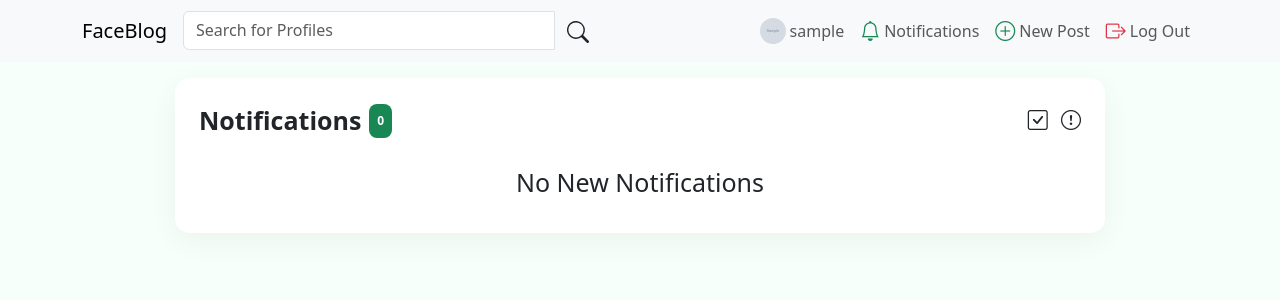
After one commit to LuisBell0/Django-FaceBlog-Project-1.0, a Django app: page /notifications/list/ in a window 1280 px wide. The commit adds this page. Shown: the top 300 px of the page. Run offline with Django 5.2, Linux system fonts and the light colour scheme; a user stored in the database is signed in; tables that the repository leaves empty hold one stand-in row (values such as "Sample post"); grey boxes marked "Sample" are stand-in pictures; data that the repository does not hold is empty; some web fonts are replaced.

Commit message:
Commit 8.18: Implemented second part of notifications system with templates, functionality to auto erase, mark all as read, etc.

```diff
--- a/blog/models.py
+++ b/blog/models.py
@@ -157,6 +157,10 @@ class Notification(models.Model):
   def __str__(self):
     return f'{self.sender} | {self.type} | {self.created_at}'
 
+  def save(self, *args, **kwargs):
+      super().save(*args, **kwargs)
+      self.cleanup_notifications()
+
   @staticmethod
   def send_notification(sender, receiver, notification_type):
     if sender != receiver:
@@ -174,3 +178,14 @@ class Notification(models.Model):
         notification.message = "started following you"
 
       notification.save()
+
+  @classmethod
+  def cleanup_notifications(cls):
+    max_notifications = 100
+    total_count = cls.objects.count()
+    if total_count > max_notifications:
+      excess_count = total_count - max_notifications
+      # Fetch the IDs of the oldest notifications to be deleted
+      old_notifications = cls.objects.order_by('created_at')[:excess_count].values_list('id', flat=True)
+      # Delete the notifications using the fetched IDs
+      cls.objects.filter(id__in=list(old_notifications)).delete()
--- a/blog/static/blog/css/styles.css
+++ b/blog/static/blog/css/styles.css
@@ -55,6 +55,10 @@ a {
 
 .text-grey-900 {
   color: #212529 !important;
+}
+
+.font-xsssss {
+  font-size: 10px !important;
 }
 
 .font-xssss {
@@ -119,16 +123,12 @@ a {
   text-align: center;
 }
 
-.bg-primary-gradiant {
-  background: linear-gradient(135deg, #05f, #09f) !important;
-}
-
 .color-red {
   color: red;
 }
 
 .bg-greylight {
-  background-color: #f5f5f5 !important;
+    background-color: #ececec;
 }
 
 .shadow-xss {
--- a/blog/templates/blog/_base.html
+++ b/blog/templates/blog/_base.html
@@ -106,7 +106,7 @@
                 </li>
                 <li class="nav-item">
                   <a class="nav-link d-flex align-items-center"
-                    href="#" role="button">
+                    href="{% url 'notifications' %}" role="button">
                     <i class="bi bi-bell text-success font-sm"></i>
                     <span class="ms-1">Notifications</span>
                   </a>
--- /dev/null
+++ b/blog/templates/blog/notifications_view.html
@@ -0,0 +1,68 @@
+{% extends 'blog/_base.html' %}
+{% load static %}
+{% load form_tags %}
+{% block content %}
+    <div class="container">
+        <div class="w-100 d-flex justify-content-center">
+            <div class="col-12 col-lg-10">
+                <div class="card shadow-xss rounded-xxl border-0 my-3 p-3">
+                    <div class="d-flex justify-content-between align-items-center p-1 m-1">
+                        <div class="d-flex align-items-center">
+                           <span class="font-lg fw-700">Notifications</span>
+                            <span class="font-xssss fw-600 bg-success text-white rounded-3 ms-2 p-2 mt-0">{{ not_read_notifications.count }}</span>
+                        </div>
+                        <div class="">
+                            <a href="{% url 'mark-all-read' %}" class="text-dark me-2" title="Mark All As Read">
+                                <span class="font-sm">
+                                     <i class="bi bi-check-square"></i>
+                                </span>
+                            </a>
+                            <a tabindex="0" class="font-sm text-dark popover-dismiss" role="button" data-bs-toggle="popover" data-bs-trigger="focus" data-bs-placement="bottom" data-bs-content="After 100 notifications, the oldest notification will delete automatically">
+                                <i class="bi bi-exclamation-circle"></i>
+                            </a>
+                        </div>
+                    </div>
+                    <div class="my-2">
+                        {% if notifications %}
+                            {% for notification in notifications %}
+                                <div class="mx-2">
+                                    <div class="d-flex flex-column">
+                                        <a href="{% url 'mark-notification-read' notification.id %}" class="text-dark {% if notification.is_read %} bg-greylight {% else %} bg-hover-grey {% endif %}">
+                                            <div class="d-flex align-items-center p-2">
+                                                <figure class="m-0 me-2">
+                                                    {% if notification.sender.profile.profile_picture %}
+                                                        <img src="{{ notification.sender.profile.profile_picture.url }}"
+                                                             class="shadow-sm rounded-circle img-50"
+                                                             alt="{{ notification.sender }} Profile Picture">
+                                                    {% else %}
+                                                        <img src="{% static 'blog/default.jpg' %}"
+                                                             class="shadow-sm rounded-circle img-50"
+                                                             alt="{{ notification.sender }} Profile Picture">
+                                                    {% endif %}
+                                                </figure>
+                                                <div class="text-wrap">
+                                                    <span class="font-xs fw-600">{{ notification.sender }} </span>
+                                                    <span class="font-xss">{{ notification.message }}</span>
+                                                    <span class="font-xss text-grey-500">{{ notification.created_at|time_filter }}</span>
+                                                </div>
+                                            </div>
+                                        </a>
+                                    </div>
+                                </div>
+                            {% endfor %}
+                        {% else %}
+                            <div class="text-center p-2">
+                                <span class="font-lg"> No New Notifications</span>
+                            </div>
+                        {% endif %}
+                    </div>
+                </div>
+            </div>
+        </div>
+    </div>
+    <script>
+        const popover = new bootstrap.Popover('.popover-dismiss', {
+          trigger: 'focus'
+        })
+    </script>
+{% endblock %}
--- a/blog/urls.py
+++ b/blog/urls.py
@@ -38,5 +38,8 @@ urlpatterns = [
     path('delete_account/user/<int:pk>/',
          UserDeleteView.as_view(),
          name='user-delete'),
-    path('report_problem/<str:user_username>/', report_problem, name="report-problem")
+    path('report_problem/<str:user_username>/', report_problem, name="report-problem"),
+    path('notifications/list/', notifications_view, name='notifications'),
+    path('notification/<int:notification_id>/', mark_as_read, name='mark-notification-read'),
+    path('notification/mark_read/', mark_all_as_read, name='mark-all-read'),
 ]
--- a/blog/views.py
+++ b/blog/views.py
@@ -75,7 +75,7 @@ def home(request):
         pk__in=current_user_profile.follows.values_list('pk', flat=True)
     ).order_by('?')[:4]
     report_problem_form = ReportProblemForm()
-    notifications = Notification.objects.filter(receiver=current_user, is_read=False)
+    notifications = Notification.objects.filter(receiver=current_user, is_read=False).order_by('-created_at')
 
     context = {'posts': posts,
                'liked': liked_post,
@@ -394,3 +394,35 @@ def report_problem(request, user_username):
 
       messages.success(request, 'Your report has been submitted. Thank you for help us improve FaceBlog!')
       return HttpResponseRedirect(reverse('home'))
+
+
+@profile_required
+@login_required()
+def notifications_view(request):
+  notifications = Notification.objects.filter(receiver=request.user).order_by('-created_at')
+  not_read_notifications = Notification.objects.filter(receiver=request.user, is_read=False)
+  context = {
+    'notifications': notifications,
+    'not_read_notifications': not_read_notifications,
+  }
+  return render(request, 'blog/notifications_view.html', context)
+
+
+@profile_required
+@login_required()
+def mark_as_read(request, notification_id):
+  notification = get_object_or_404(Notification, id=notification_id)
+  if not notification.is_read:
+    notification.is_read = True
+    notification.save()
+  return redirect('notifications')
+
+
+@profile_required
+@login_required()
+def mark_all_as_read(request):
+  notifications = Notification.objects.filter(receiver=request.user)
+  for notification in notifications:
+    notification.is_read = True
+    notification.save()
+  return redirect('notifications')
```
Also changed, not shown: blog/templates/blog/home.html (+4 -4 lines).
